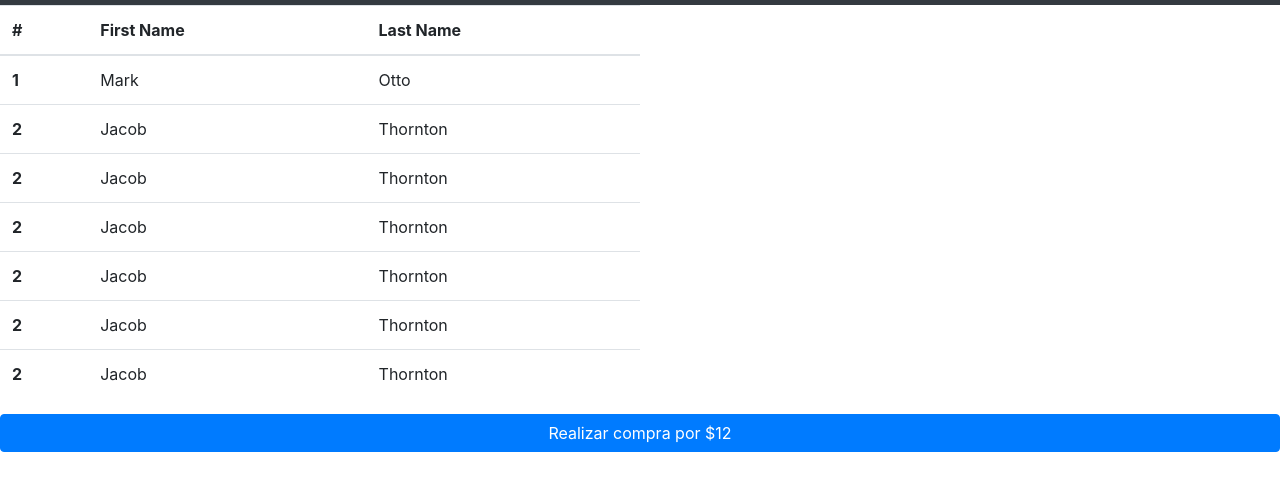
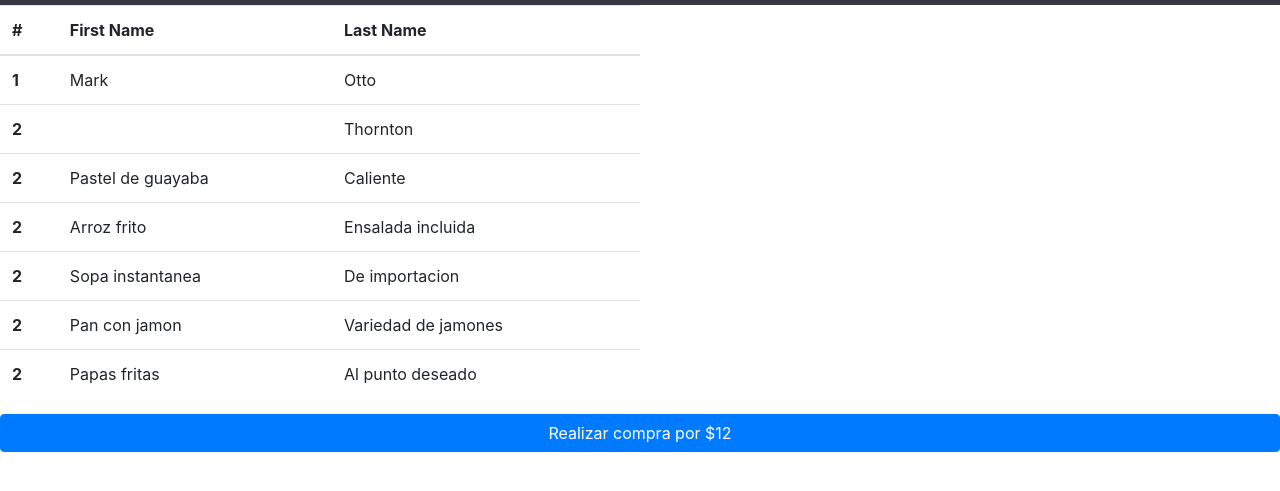
Before and after one commit to rorok99/TablaComida, a plain HTML site: page index..html in a window 1280 px wide. Shown: the part 51-542 px from the top of the page. Drawn offline with Linux system fonts and the light colour scheme.

Commit message:
newcambios2

```diff
--- a/index..html
+++ b/index..html
@@ -55,33 +55,33 @@
         </tr>
         <tr>
           <th scope="row">2</th>
-          <td>Jacob</td>
+          <td></td>
           <td>Thornton</td>
         </tr>
         <tr>
           <th scope="row">2</th>
-          <td>Jacob</td>
-          <td>Thornton</td>
+          <td>Pastel de guayaba</td>
+          <td>Caliente</td>
         </tr>
         <tr>
           <th scope="row">2</th>
-          <td>Jacob</td>
-          <td>Thornton</td>
+          <td>Arroz frito</td>
+          <td>Ensalada incluida</td>
         </tr>
         <tr>
           <th scope="row">2</th>
-          <td>Jacob</td>
-          <td>Thornton</td>
+          <td>Sopa instantanea</td>
+          <td>De importacion</td>
         </tr>
         <tr>
           <th scope="row">2</th>
-          <td>Jacob</td>
-          <td>Thornton</td>
+          <td>Pan con jamon</td>
+          <td>Variedad de jamones</td>
         </tr>
         <tr>
           <th scope="row">2</th>
-          <td>Jacob</td>
-          <td>Thornton</td>
+          <td>Papas fritas</td>
+          <td>Al punto deseado</td>
         </tr>
       </tbody>
     </table>
```
Also changed, not shown: modal.html (+7 -7 lines).
